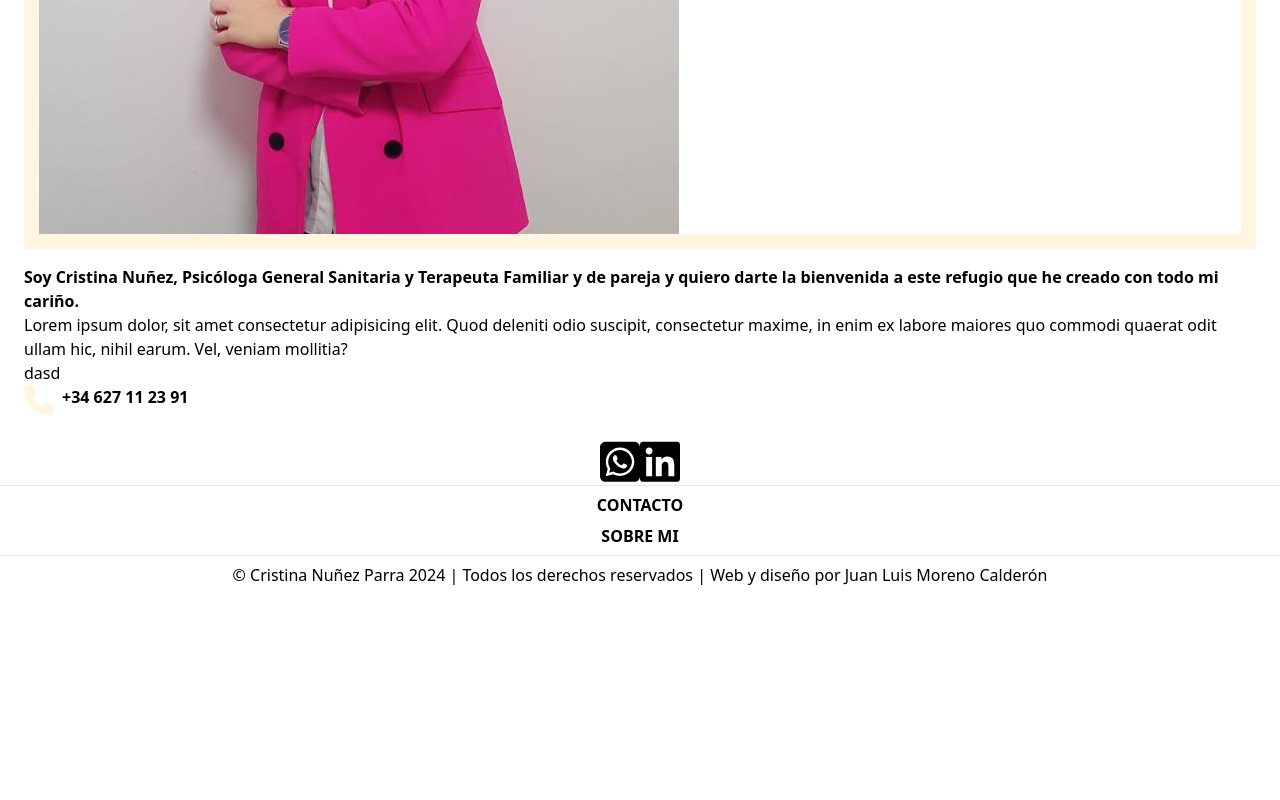
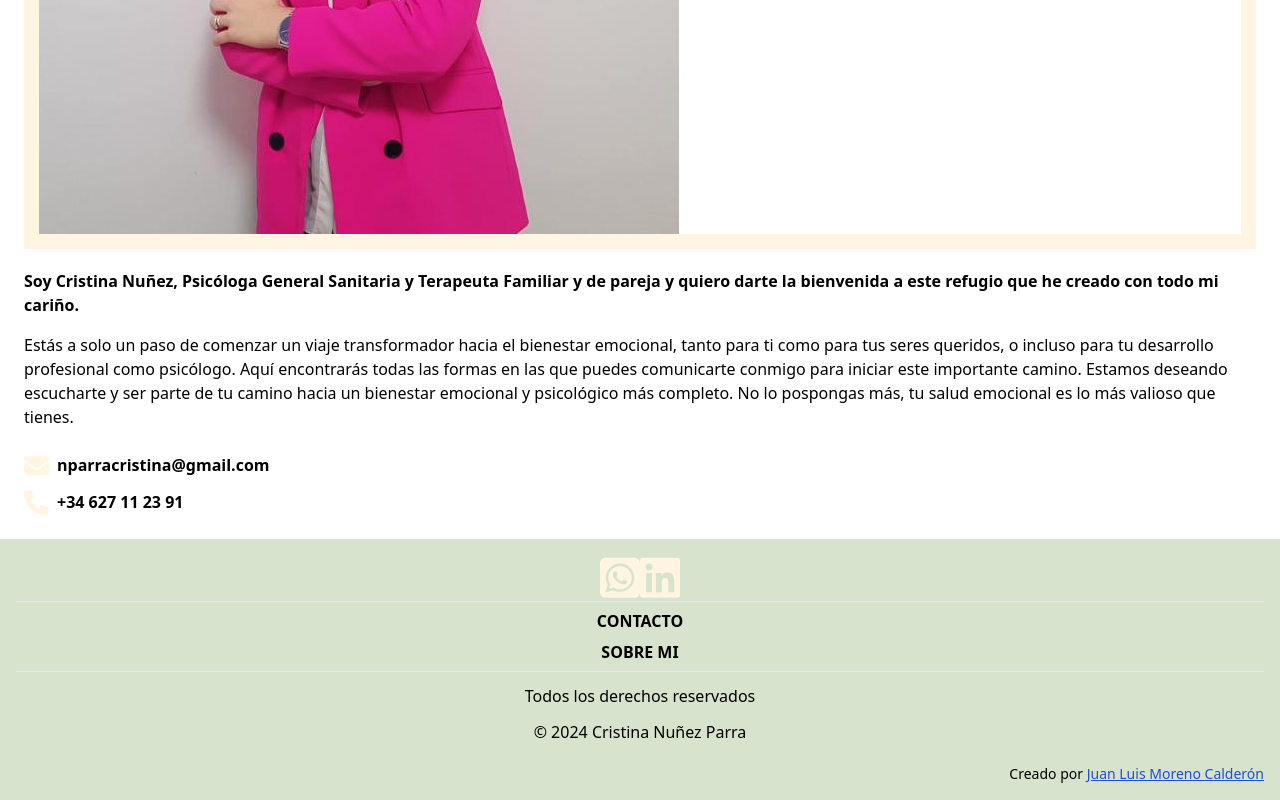
Before and after one commit to JuanLu90/psychologist_Cristina_Nunez, an Astro site in the folder client/: page /contact in a window 1280 px wide. Shown: the part 517-1317 px from the top of the page. Before the commit the page ends 1111 px from the top, so only its background shows below. Built offline with nearby package versions, Linux system fonts and the light colour scheme; Astro itself is replaced by a stand-in of ours.

Commit message:
new info added

```diff
--- a/client/src/components/ButtonContact.astro
+++ b/client/src/components/ButtonContact.astro
@@ -1,5 +1,6 @@
 ---
-
+import { colors } from "../util";
+const { primary } = colors;
 ---
 
 <div>
@@ -10,8 +11,8 @@
   >
 </div>
 
-<style>
+<style define:vars={{ primary }}>
   a {
-    background-color: rgb(216, 227, 205);
+    background-color: var(--primary);
   }
 </style>
--- a/client/src/components/Footer.astro
+++ b/client/src/components/Footer.astro
@@ -1,9 +1,12 @@
 ---
 import LinkedinIcon from "../icons/linkedin.astro";
 import WhatsappIcon from "../icons/whatsapp.astro";
+
+import { colors } from "../util";
+const { primary } = colors;
 ---
 
-<footer>
+<footer class="p-4">
   <div class="wrapper-socialmedia">
     <WhatsappIcon />
     <LinkedinIcon />
@@ -17,14 +20,26 @@ import WhatsappIcon from "../icons/whatsapp.astro";
   </div>
 
   <hr />
-
-  <p>
-    © Cristina Nuñez Parra 2024 | Todos los derechos reservados | Web y diseño
-    por Juan Luis Moreno Calderón
-  </p>
+  <div class="[&>*]:block">
+    <span class="text-center m-3">Todos los derechos reservados</span>
+    <span class="text-center m-3"> © 2024 Cristina Nuñez Parra </span>
+    <span class="text-right mt-5 text-sm">
+      Creado por <a
+        href="https://www.linkedin.com/in/juanlumoreno/"
+        target="_blank"
+        class="underline text-blue-700"
+        rel="noopener noreferrer"
+      >
+        Juan Luis Moreno Calderón
+      </a></span
+    >
+  </div>
 </footer>
 
-<style>
+<style define:vars={{ primary }}>
+  footer {
+    background-color: var(--primary);
+  }
   .wrapper-socialmedia {
     display: flex;
     justify-content: center;
@@ -32,11 +47,6 @@ import WhatsappIcon from "../icons/whatsapp.astro";
     svg {
       margin: 7px;
     }
-  }
-
-  p {
-    margin: 7px;
-    text-align: center;
   }
 
   .wrapper-contact {
--- a/client/src/components/Header.astro
+++ b/client/src/components/Header.astro
@@ -1,5 +1,8 @@
 ---
 import HamburgerIcon from "../icons/hamburger.astro";
+
+import { colors } from "../util";
+const { primary } = colors;
 ---
 
 <header class="flex justify-between items-center p-6">
@@ -27,16 +30,16 @@ import HamburgerIcon from "../icons/hamburger.astro";
   });
 </script>
 
-<style>
+<style define:vars={{ primary }}>
   header {
-    background-color: rgb(216, 227, 205);
+    background-color: var(--primary);
   }
 
   @media (max-width: 1024px) {
     .menuLinks {
       @apply absolute;
       top: 72px;
-      background-color: rgb(216, 227, 205);
+      background-color: var(--primary);
 
       a {
         display: block;
--- a/client/src/icons/linkedin.astro
+++ b/client/src/icons/linkedin.astro
@@ -1,6 +1,23 @@
-<svg width="40" viewBox="0 0 448 512"
-  ><!--!Font Awesome Free 6.5.2 by @fontawesome - https://fontawesome.com License - https://fontawesome.com/license/free Copyright 2024 Fonticons, Inc.-->
-  <path
-    d="M416 32H31.9C14.3 32 0 46.5 0 64.3v383.4C0 465.5 14.3 480 31.9 480H416c17.6 0 32-14.5 32-32.3V64.3c0-17.8-14.4-32.3-32-32.3zM135.4 416H69V202.2h66.5V416zm-33.2-243c-21.3 0-38.5-17.3-38.5-38.5S80.9 96 102.2 96c21.2 0 38.5 17.3 38.5 38.5 0 21.3-17.2 38.5-38.5 38.5zm282.1 243h-66.4V312c0-24.8-.5-56.7-34.5-56.7-34.6 0-39.9 27-39.9 54.9V416h-66.4V202.2h63.7v29.2h.9c8.9-16.8 30.6-34.5 62.9-34.5 67.2 0 79.7 44.3 79.7 101.9V416z"
-  ></path></svg
+---
+import { colors } from "../util";
+const { secondary } = colors;
+---
+
+<a
+  href="https://www.linkedin.com/in/cristinan%C3%BA%C3%B1ezparra/"
+  target="_blank"
+  rel="noopener noreferrer"
 >
+  <svg width="40" viewBox="0 0 448 512"
+    ><!--!Font Awesome Free 6.5.2 by @fontawesome - https://fontawesome.com License - https://fontawesome.com/license/free Copyright 2024 Fonticons, Inc.-->
+    <path
+      d="M416 32H31.9C14.3 32 0 46.5 0 64.3v383.4C0 465.5 14.3 480 31.9 480H416c17.6 0 32-14.5 32-32.3V64.3c0-17.8-14.4-32.3-32-32.3zM135.4 416H69V202.2h66.5V416zm-33.2-243c-21.3 0-38.5-17.3-38.5-38.5S80.9 96 102.2 96c21.2 0 38.5 17.3 38.5 38.5 0 21.3-17.2 38.5-38.5 38.5zm282.1 243h-66.4V312c0-24.8-.5-56.7-34.5-56.7-34.6 0-39.9 27-39.9 54.9V416h-66.4V202.2h63.7v29.2h.9c8.9-16.8 30.6-34.5 62.9-34.5 67.2 0 79.7 44.3 79.7 101.9V416z"
+    ></path></svg
+  >
+</a>
+
+<style define:vars={{ secondary }}>
+  svg path {
+    fill: var(--secondary);
+  }
+</style>
--- a/client/src/icons/mail.astro
+++ b/client/src/icons/mail.astro
@@ -1,7 +1,17 @@
-<svg width="30" viewBox="0 0 512 512"
+---
+import { colors } from "../util";
+const { secondary } = colors;
+---
+
+<svg width="25" viewBox="0 0 512 512"
   ><!--!Font Awesome Free 6.5.2 by @fontawesome - https://fontawesome.com License - https://fontawesome.com/license/free Copyright 2024 Fonticons, Inc.-->
   <path
-    fill="#fff5e0"
     d="M48 64C21.5 64 0 85.5 0 112c0 15.1 7.1 29.3 19.2 38.4L236.8 313.6c11.4 8.5 27 8.5 38.4 0L492.8 150.4c12.1-9.1 19.2-23.3 19.2-38.4c0-26.5-21.5-48-48-48H48zM0 176V384c0 35.3 28.7 64 64 64H448c35.3 0 64-28.7 64-64V176L294.4 339.2c-22.8 17.1-54 17.1-76.8 0L0 176z"
   ></path></svg
 >
+
+<style define:vars={{ secondary }}>
+  svg path {
+    fill: var(--secondary);
+  }
+</style>
--- a/client/src/icons/phone.astro
+++ b/client/src/icons/phone.astro
@@ -1,7 +1,17 @@
-<svg width="30" viewBox="0 0 512 512"
+---
+import { colors } from "../util";
+const { secondary } = colors;
+---
+
+<svg width="25" viewBox="0 0 512 512"
   ><!--!Font Awesome Free 6.5.2 by @fontawesome - https://fontawesome.com License - https://fontawesome.com/license/free Copyright 2024 Fonticons, Inc.-->
   <path
-    fill="#fff5e0"
     d="M164.9 24.6c-7.7-18.6-28-28.5-47.4-23.2l-88 24C12.1 30.2 0 46 0 64C0 311.4 200.6 512 448 512c18 0 33.8-12.1 38.6-29.5l24-88c5.3-19.4-4.6-39.7-23.2-47.4l-96-40c-16.3-6.8-35.2-2.1-46.3 11.6L304.7 368C234.3 334.7 177.3 277.7 144 207.3L193.3 167c13.7-11.2 18.4-30 11.6-46.3l-40-96z"
   ></path></svg
 >
+
+<style define:vars={{ secondary }}>
+  svg path {
+    fill: var(--secondary);
+  }
+</style>
--- a/client/src/icons/whatsapp.astro
+++ b/client/src/icons/whatsapp.astro
@@ -1,6 +1,19 @@
+---
+import { colors } from "../util";
+const { secondary } = colors;
+---
+
+<a href="https://wa.me/680260412" target="_blank" rel="noopener noreferrer">
   <svg width="40" viewBox="0 0 448 512"
     ><!--!Font Awesome Free 6.5.2 by @fontawesome - https://fontawesome.com License - https://fontawesome.com/license/free Copyright 2024 Fonticons, Inc.-->
     <path
       d="M92.1 254.6c0 24.9 7 49.2 20.2 70.1l3.1 5-13.3 48.6L152 365.2l4.8 2.9c20.2 12 43.4 18.4 67.1 18.4h.1c72.6 0 133.3-59.1 133.3-131.8c0-35.2-15.2-68.3-40.1-93.2c-25-25-58-38.7-93.2-38.7c-72.7 0-131.8 59.1-131.9 131.8zM274.8 330c-12.6 1.9-22.4 .9-47.5-9.9c-36.8-15.9-61.8-51.5-66.9-58.7c-.4-.6-.7-.9-.8-1.1c-2-2.6-16.2-21.5-16.2-41c0-18.4 9-27.9 13.2-32.3c.3-.3 .5-.5 .7-.8c3.6-4 7.9-5 10.6-5c2.6 0 5.3 0 7.6 .1c.3 0 .5 0 .8 0c2.3 0 5.2 0 8.1 6.8c1.2 2.9 3 7.3 4.9 11.8c3.3 8 6.7 16.3 7.3 17.6c1 2 1.7 4.3 .3 6.9c-3.4 6.8-6.9 10.4-9.3 13c-3.1 3.2-4.5 4.7-2.3 8.6c15.3 26.3 30.6 35.4 53.9 47.1c4 2 6.3 1.7 8.6-1c2.3-2.6 9.9-11.6 12.5-15.5c2.6-4 5.3-3.3 8.9-2s23.1 10.9 27.1 12.9c.8 .4 1.5 .7 2.1 1c2.8 1.4 4.7 2.3 5.5 3.6c.9 1.9 .9 9.9-2.4 19.1c-3.3 9.3-19.1 17.7-26.7 18.8zM448 96c0-35.3-28.7-64-64-64H64C28.7 32 0 60.7 0 96V416c0 35.3 28.7 64 64 64H384c35.3 0 64-28.7 64-64V96zM148.1 393.9L64 416l22.5-82.2c-13.9-24-21.2-51.3-21.2-79.3C65.4 167.1 136.5 96 223.9 96c42.4 0 82.2 16.5 112.2 46.5c29.9 30 47.9 69.8 47.9 112.2c0 87.4-72.7 158.5-160.1 158.5c-26.6 0-52.7-6.7-75.8-19.3z"
     ></path></svg
   >
+</a>
+
+<style define:vars={{ secondary }}>
+  svg path {
+    fill: var(--secondary);
+  }
+</style>
--- a/client/src/pages/contact.astro
+++ b/client/src/pages/contact.astro
@@ -1,6 +1,10 @@
 ---
 import Layout from "../layouts/Layout.astro";
 import PhoneIcon from "../icons/phone.astro";
+import Mail from "../icons/mail.astro";
+
+import { colors } from "../util";
+const { secondary } = colors;
 ---
 
 <Layout title="Contacto - Cristina Nuñez Parra">
@@ -9,20 +13,29 @@ import PhoneIcon from "../icons/phone.astro";
       <img src="/img/portada.png" alt="" />
     </div>
     <div>
-      <h3 class="font-bold mt-4">
+      <h3 class="font-bold mt-5">
         Soy Cristina Nuñez, Psicóloga General Sanitaria y Terapeuta Familiar y
         de pareja y quiero darte la bienvenida a este refugio que he creado con
         todo mi cariño.
       </h3>
-      <p>
-        Lorem ipsum dolor, sit amet consectetur adipisicing elit. Quod deleniti
-        odio suscipit, consectetur maxime, in enim ex labore maiores quo commodi
-        quaerat odit ullam hic, nihil earum. Vel, veniam mollitia?
+      <p class="my-4">
+        Estás a solo un paso de comenzar un viaje transformador hacia el
+        bienestar emocional, tanto para ti como para tus seres queridos, o
+        incluso para tu desarrollo profesional como psicólogo. Aquí encontrarás
+        todas las formas en las que puedes comunicarte conmigo para iniciar este
+        importante camino. Estamos deseando escucharte y ser parte de tu camino
+        hacia un bienestar emocional y psicológico más completo. No lo pospongas
+        más, tu salud emocional es lo más valioso que tienes.
       </p>
     </div>
     <div>
-      <ul>
-        <li>dasd</li>
+      <ul class="mt-6 [&>*]:my-3">
+        <li>
+          <a href="tel:+34627112391" class="font-bold flex">
+            <span class="mr-2"> <Mail /> </span>
+            <span> nparracristina@gmail.com</span>
+          </a>
+        </li>
         <li>
           <a href="tel:+34627112391" class="font-bold flex">
             <span class="mr-2"> <PhoneIcon /> </span>
@@ -34,8 +47,8 @@ import PhoneIcon from "../icons/phone.astro";
   </div>
 </Layout>
 
-<style>
+<style define:vars={{ secondary }}>
   .imageWrapper {
-    border: 15px solid rgb(255, 245, 224);
+    border: 15px solid var(--secondary);
   }
 </style>
--- a/client/src/sections/Principal.astro
+++ b/client/src/sections/Principal.astro
@@ -5,11 +5,11 @@ import ButtonContact from "../components/ButtonContact.astro";
 <div
   class="lg:h-[60vh] text-white p-8 flex flex-col justify-end principalWrapper"
 >
-  <h1 class="text-5xl font-bold mb-5">Texto de prueba</h1>
+  <h1 class="text-4xl mb-5">Tu salud mental, nuestro compromiso</h1>
   <p class="mb-8">
-    Lorem ipsum dolor, sit amet consectetur adipisicing elit. Ex nostrum, vero
-    dolorum error earum non dolorem doloribus nisi rerum enim nam minima! Esse
-    repellat iste aliquid voluptatum natus, optio pariatur!
+    Tu viaje hacia el bienestar emocional comienza aquí. Nuestro centro de
+    psicología online es un lugar seguro para abrazar el autocuidado, encontrar
+    el equilibrio y soltar el peso que llevas sobre tus hombros.
   </p>
   <ButtonContact />
 </div>
--- a/client/src/sections/WhoIAm.astro
+++ b/client/src/sections/WhoIAm.astro
@@ -9,8 +9,12 @@
     cariño.
   </h3>
   <p>
-    Lorem ipsum dolor, sit amet consectetur adipisicing elit. Quod deleniti odio
-    suscipit, consectetur maxime, in enim ex labore maiores quo commodi quaerat
-    odit ullam hic, nihil earum. Vel, veniam mollitia?
+    Si te encuentras aquí, es porque algo dentro de ti anhela cambio, alivio o
+    comprensión. Quiero que sepas que has llegado al lugar correcto, a un
+    refugio emocional que te acoge tal como eres. Este no es solo un centro de
+    terapia online; es la posibilidad de descubrir, sanar y crecer. Aquí, no
+    estás solo en tu viaje. Juntos, exploraremos los laberintos emocionales y
+    los desafíos que enfrentas, para encontrar la claridad, el equilibrio y la
+    paz que mereces.
   </p>
 </div>
--- /dev/null
+++ b/client/src/util.js
@@ -0,0 +1 @@
+export const colors = { primary: "#d8e3cd", secondary: "#fff5e0" };
```
Lines whose indentation alone changed are shown as unchanged.
